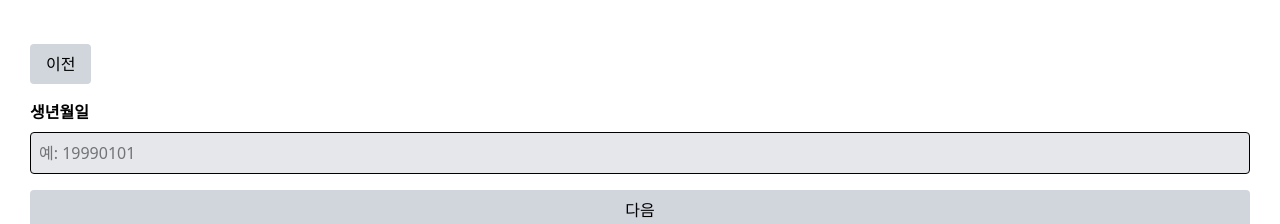
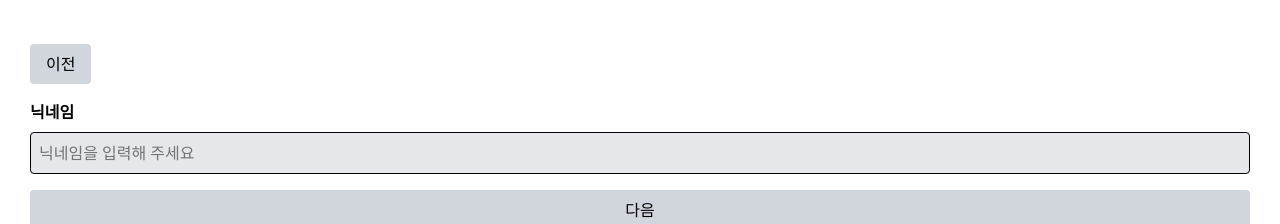
Before and after one commit to kdt-ful-class-three-group/poop, a React (Vite) app in the folder client/: page /RegisterNickname in a window 1280 px wide. Shown: the top 224 px of the page. Built offline with nearby package versions, Linux system fonts and the light colour scheme.

Commit message:
생년월일 폼을 기준으로 가져왔기에 닉네임을 입력하는 폼으로 수정 함

```diff
--- a/client/src/pages/RegisterNickname.jsx
+++ b/client/src/pages/RegisterNickname.jsx
@@ -7,11 +7,11 @@ const RegisterNickname = () => {
       <button className="mb-4 px-4 py-2 bg-gray-300 rounded">이전</button>
       {/* 2. 생년월일 */}
       <div className="mb-4">
-        <label className="block font-bold mb-2">생년월일</label>
+        <label className="block font-bold mb-2">닉네임</label>
         <input
           type="text"
           name="birthdate"
-          placeholder="예: 19990101"
+          placeholder="닉네임을 입력해 주세요"
           maxLength="8"
           className="w-full p-2 border rounded bg-gray-200"
         />
```
